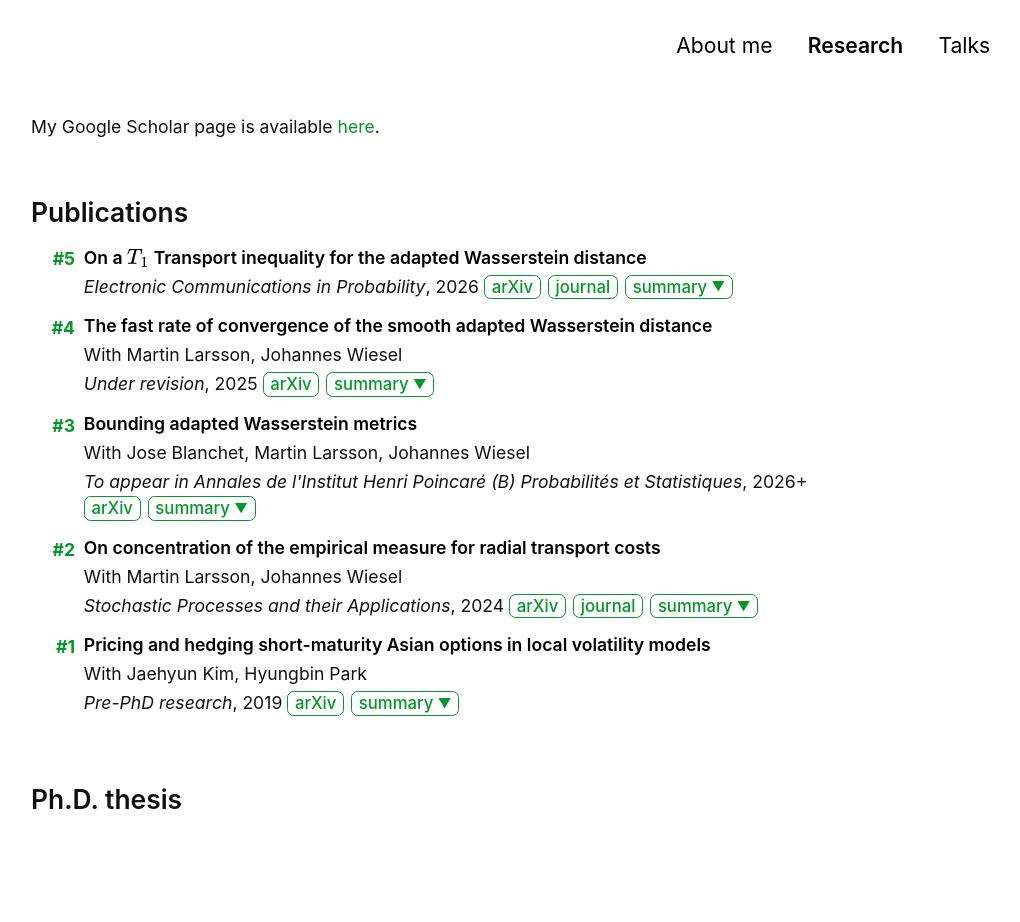
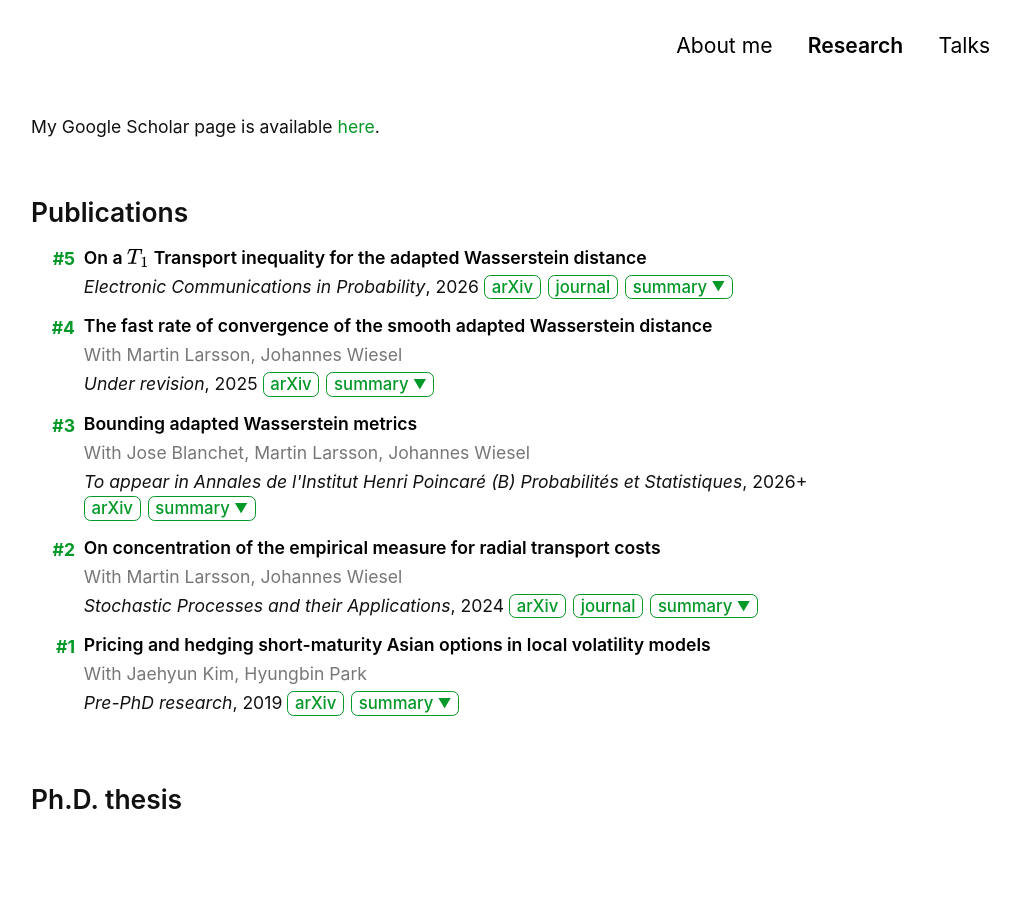
Before and after one commit to Jonghwap/Jonghwap.github.io, a Jekyll site: the page built from research.md, in a window 1280 px wide. Shown: the whole page, without its empty margins (169-1189 px from the left). Built offline with Jekyll 4.4.1, drawn with Linux system fonts in a browser that asks for light colours; a style sheet for code colours, icons or effects is not loaded.

Commit message:
Update style-no-dark-mode.scss

```diff
--- a/assets/css/style-no-dark-mode.scss
+++ b/assets/css/style-no-dark-mode.scss
@@ -178,3 +178,7 @@
   flex-direction: column;
   gap: 0.15rem;
 }
+
+.publication-coauthors {
+  color: #777;
+}
```
